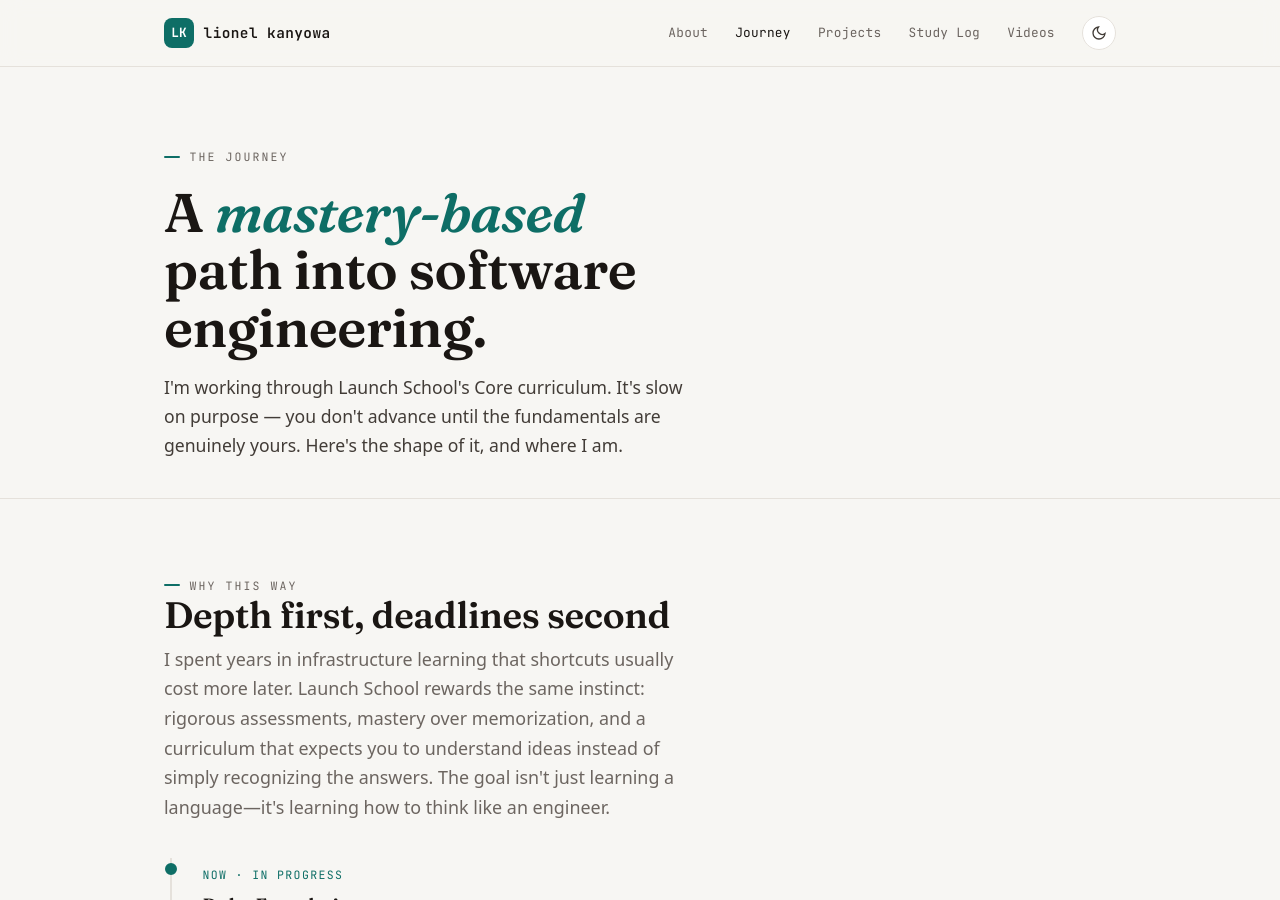
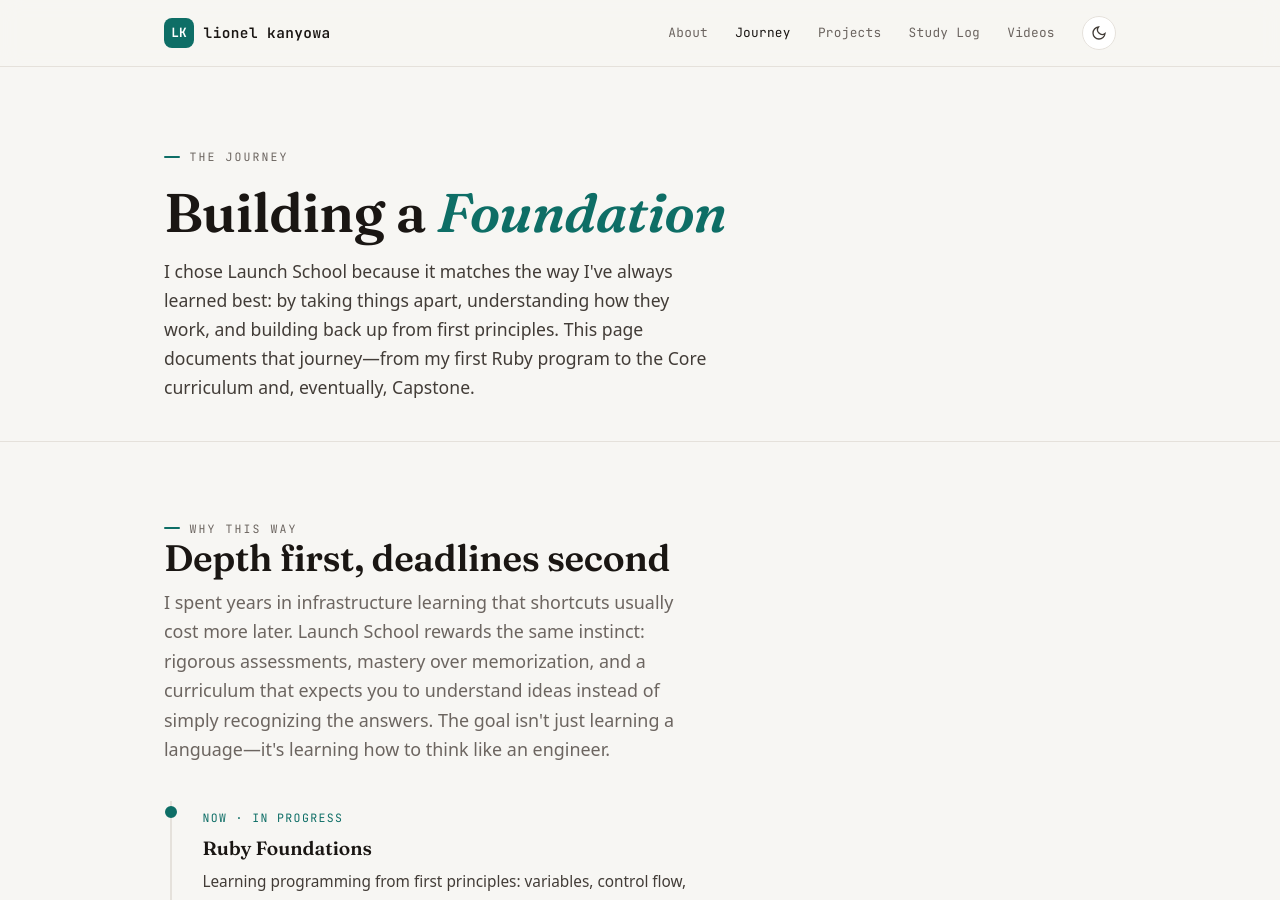
Before and after one commit to lionelkanyowa/lionelkanyowa.github.io, a Jekyll site: the page built from journey.html, in a window 1280 px wide and 900 px high. Built offline with Jekyll 4.4.1, drawn with Linux system fonts in a browser that asks for light colours.

Commit message:
content: rework Journey page hero (Building a Foundation)
Co-Authored-By: Claude Opus 4.8 <noreply@anthropic.com>

```diff
--- a/journey.html
+++ b/journey.html
@@ -8,8 +8,8 @@ description: The Launch School path — mastery-based software engineering, from
 <section class="about-hero">
   <div class="wrap">
     <p class="eyebrow">The journey</p>
-    <h1 class="about-title">A <em>mastery-based</em> path into software engineering.</h1>
-    <p class="about-stand">I'm working through Launch School's Core curriculum. It's slow on purpose — you don't advance until the fundamentals are genuinely yours. Here's the shape of it, and where I am.</p>
+    <h1 class="about-title">Building a <em>Foundation</em></h1>
+    <p class="about-stand">I chose Launch School because it matches the way I've always learned best: by taking things apart, understanding how they work, and building back up from first principles. This page documents that journey—from my first Ruby program to the Core curriculum and, eventually, Capstone.</p>
   </div>
 </section>
 
```
